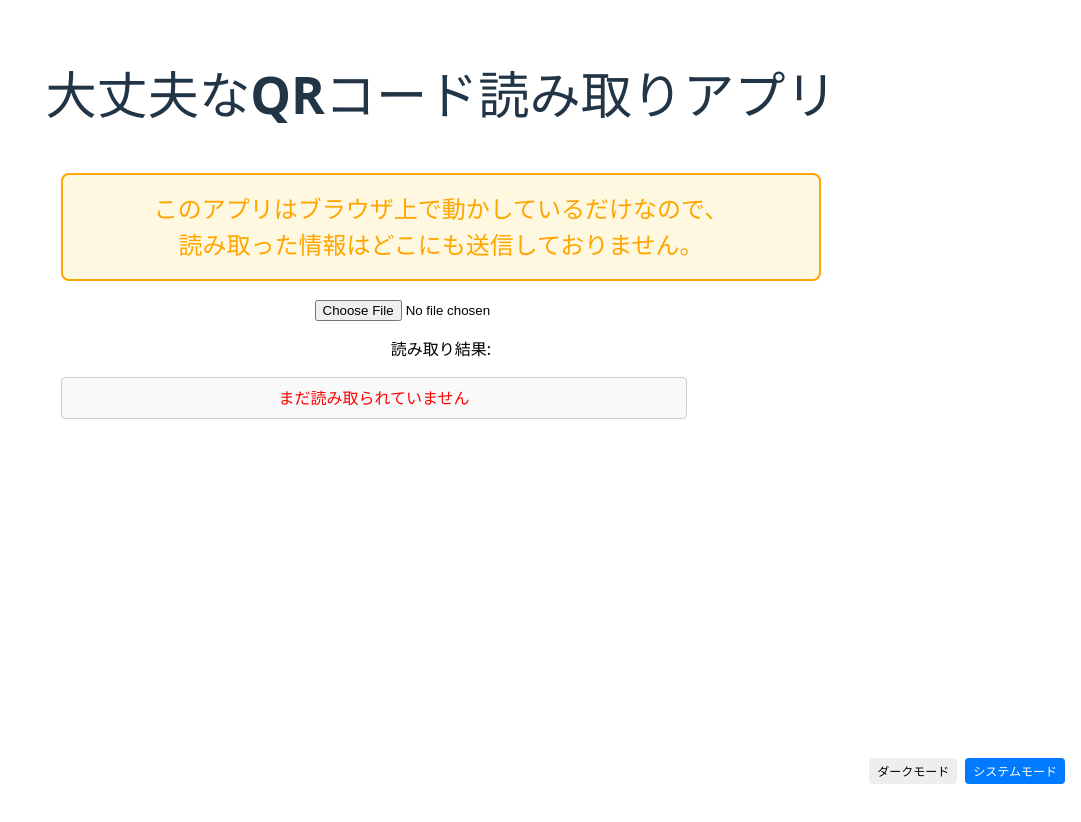
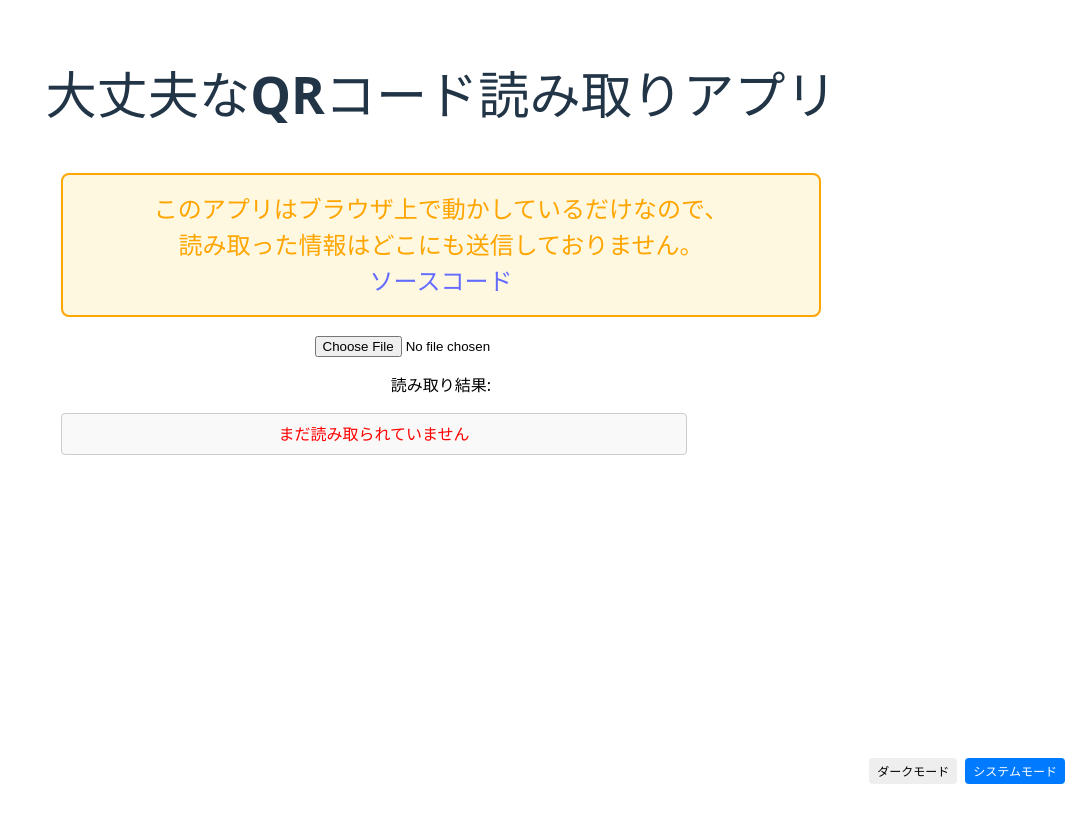
Before and after one commit to daipresents/qr-reader-app, a React (Vite) app: page / in a window 1280 px wide. Shown: the top 822 px of the page, without its empty margins (199-1280 px from the left). Built offline with nearby package versions, Linux system fonts and the light colour scheme.

Commit message:
ソースコードへのリンクを追加。

```diff
--- a/src/components/QRReader.tsx
+++ b/src/components/QRReader.tsx
@@ -85,7 +85,8 @@ const QRReader: React.FC = () => {
       >
         <h2 style={{ color: isDarkMode ? '#ffa500' : 'orange', fontWeight: 'bold', margin: 0 }}>
           このアプリはブラウザ上で動かしているだけなので、<br />
-          読み取った情報はどこにも送信しておりません。
+          読み取った情報はどこにも送信しておりません。<br />
+          <a href="https://github.com/daipresents/qr-reader-app" target="_blank">ソースコード</a>
         </h2>
       </div>
 
```
